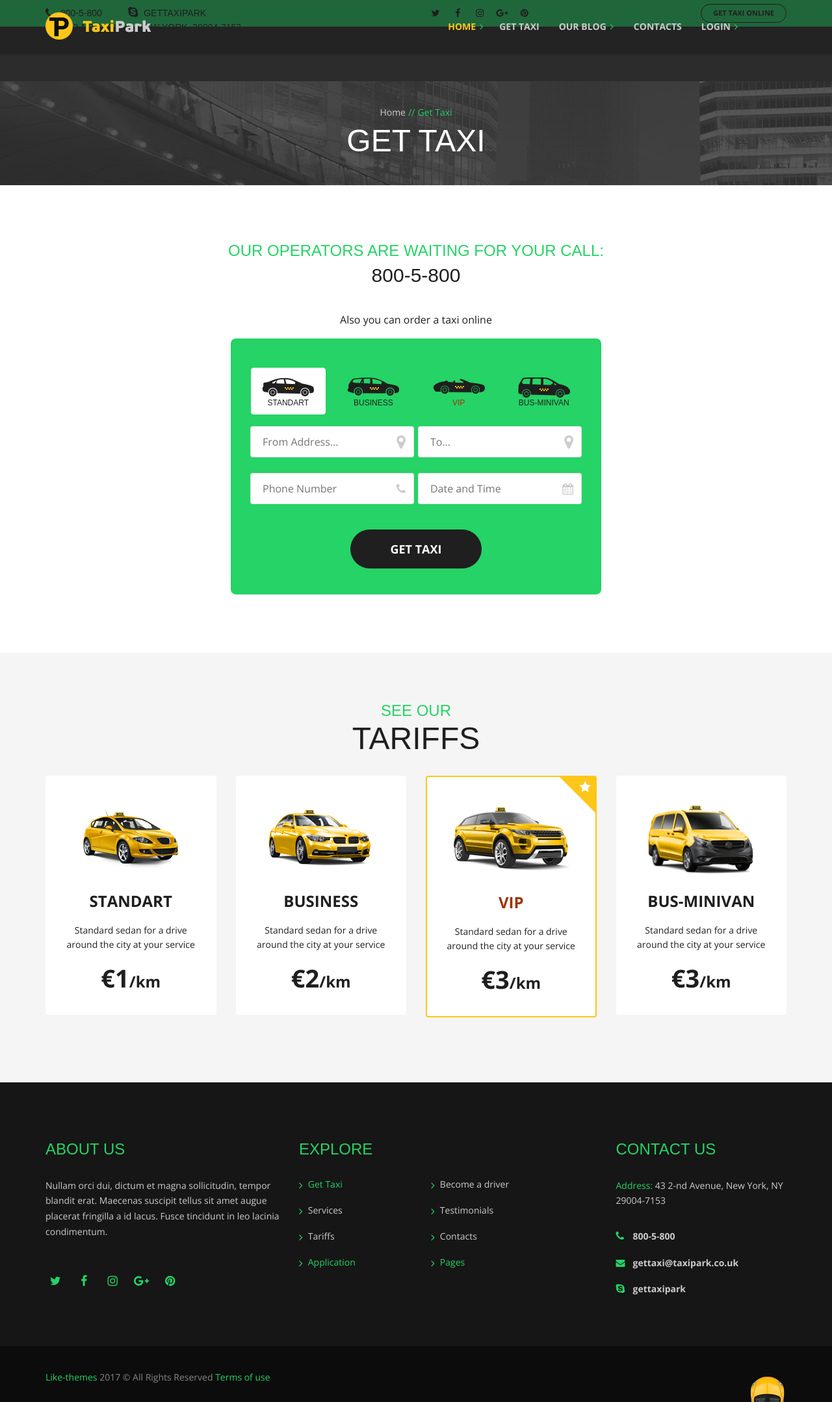
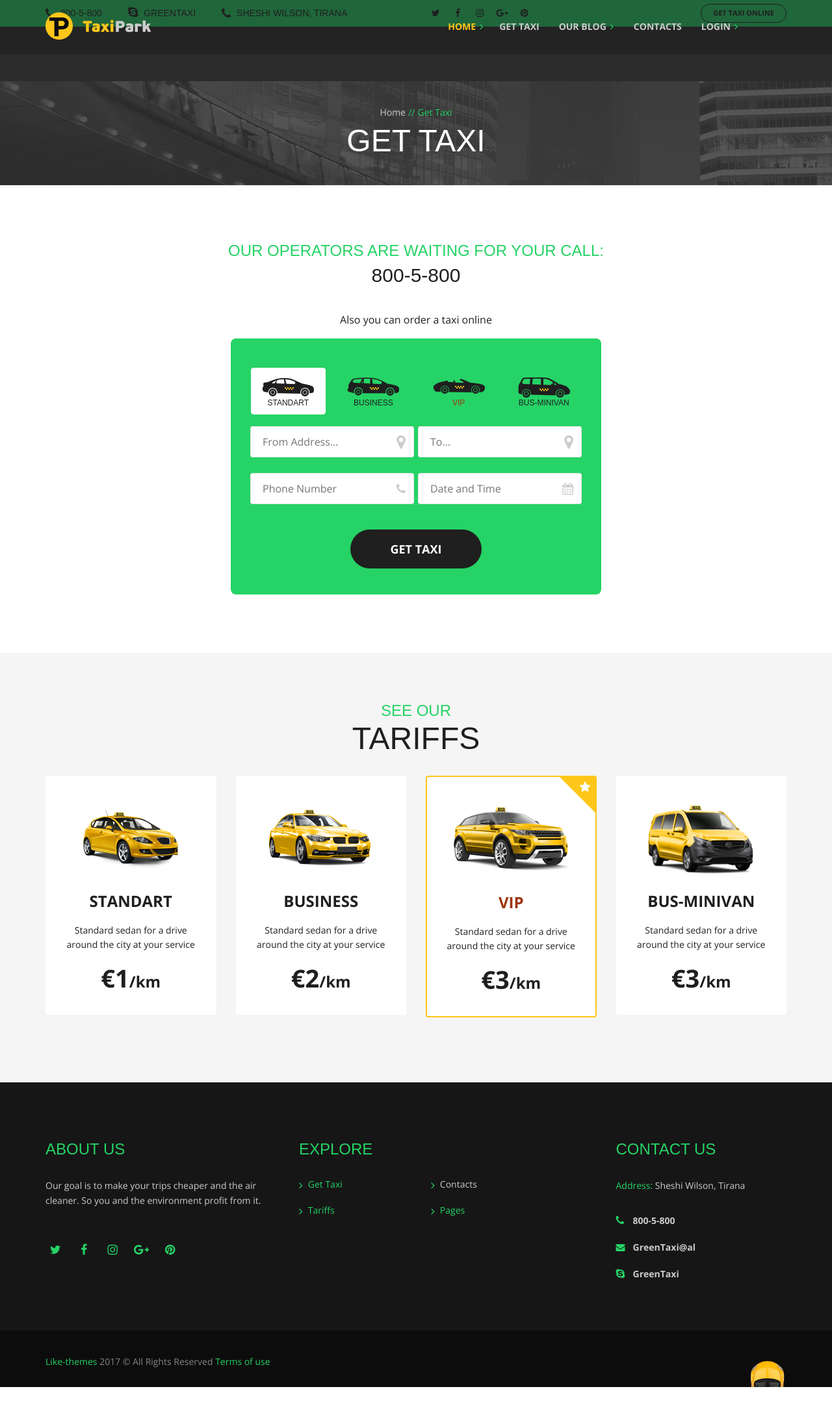
Before and after one commit to FabionJano/green_taxi, a Python web app: template flask_app/templates/get_taxi.html in a window 1280 px wide. Shown: the whole page at 65% size. After the commit the page ends 2135 px from the top, so only its background shows below. Run offline with Jinja, Linux system fonts and the light colour scheme; the template is opened without the code that fills it, so the values that code supplies are empty; some libraries are stand-ins or nearby versions; some web fonts are replaced.

Commit message:
fixing footer

```diff
--- a/flask_app/templates/base.html
+++ b/flask_app/templates/base.html
@@ -33,8 +33,8 @@
 				<div class="col-lg-6 col-md-9">
 					<div class="contacts">
 						<div><span class="fa fa-phone"></span> 800-5-800</div>
-						<div class="hidden-xs hidden-ms"><span class="fa fa-skype"></span> GETTAXIPARK</div>
-						<div class="hidden-xs hidden-ms"><span class="fa fa-phone"></span> 43 2-nd Avenue,  New York,  29004-7153</div>
+						<div class="hidden-xs hidden-ms"><span class="fa fa-skype"></span> GreenTaxi</div>
+						<div class="hidden-xs hidden-ms"><span class="fa fa-phone"></span> Sheshi Wilson,  Tirana</div>
 					</div>
 				</div>
 				<div class="col-lg-6 col-md-3">
--- a/flask_app/templates/get_taxi.html
+++ b/flask_app/templates/get_taxi.html
@@ -96,7 +96,7 @@
 			<div class="row">
 				<div class="col-lg-4 col-md-6 col-sm-6 col-xs-12 col-ms-6">
 					<h4>About us</h4>
-					<p>Nullam orci dui, dictum et magna sollicitudin, tempor blandit erat. Maecenas suscipit tellus sit amet augue placerat fringilla a id lacus. Fusce tincidunt in leo lacinia condimentum. </p>
+					<p>Our goal is to make your trips cheaper and the air cleaner. So you and the environment profit from it. </p>
 
 					<div class="social-small social-yellow">
 						<a href="#" class="fa fa-twitter"></a>
@@ -112,16 +112,12 @@
 						<div class="col-md-5">
 							<ul class="nav navbar-nav">
 								<li class="active"><a href="#">Get Taxi</a></li>
-								<li><a href="#">Services</a></li>
 								<li><a href="#">Tariffs</a></li>
-								<li><a href="#">Application</a></li>
 
 							</ul>
 						</div>
 						<div class="col-md-5">
 							<ul class="nav navbar-nav">
-								<li><a href="#">Become a driver</a></li>
-								<li><a href="#">Testimonials</a></li>
 								<li><a href="#">Contacts</a></li>
 								<li><a href="#">Pages</a></li>
 							</ul>
@@ -131,12 +127,12 @@
 				</div>
 				<div class="col-lg-3 col-md-6 col-sm-6 col-ms-6">
 					<h4>Contact us</h4>
-					<p><span class="yellow">Address:</span> 43 2-nd Avenue,  New York, NY 29004-7153</p>
+					<p><span class="yellow">Address:</span> Sheshi Wilson, Tirana</p>
 
 					<ul class="address">
 						<li><span class="fa fa-phone"></span>800-5-800</li>
-						<li><span class="fa fa-envelope"></span><a href="#">gettaxi@taxipark.co.uk</a></li>
-						<li><span class="fa fa-skype"></span>gettaxipark</li>
+						<li><span class="fa fa-envelope"></span><a href="#">GreenTaxi@al</a></li>
+						<li><span class="fa fa-skype"></span>GreenTaxi</li>
 					</ul>
 				</div>
 			</div>
```
Also changed, not shown: flask_app/templates/index.html (+6 -10 lines).
